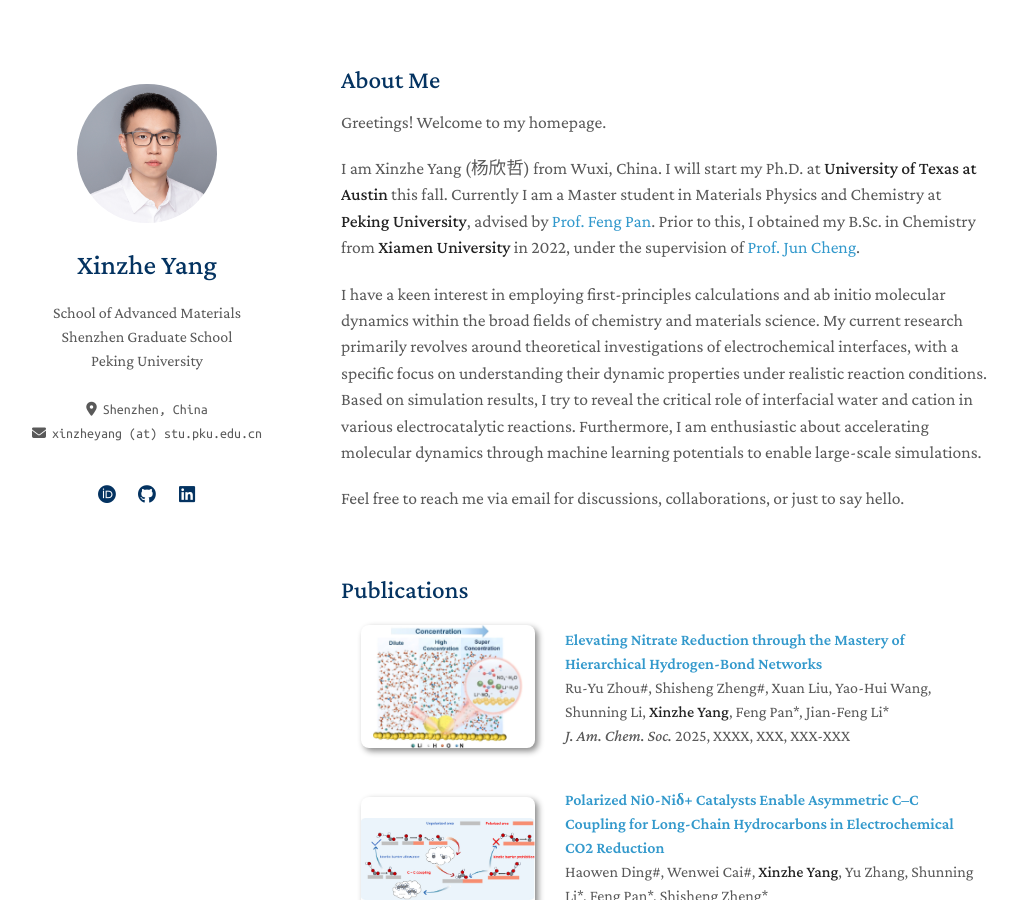
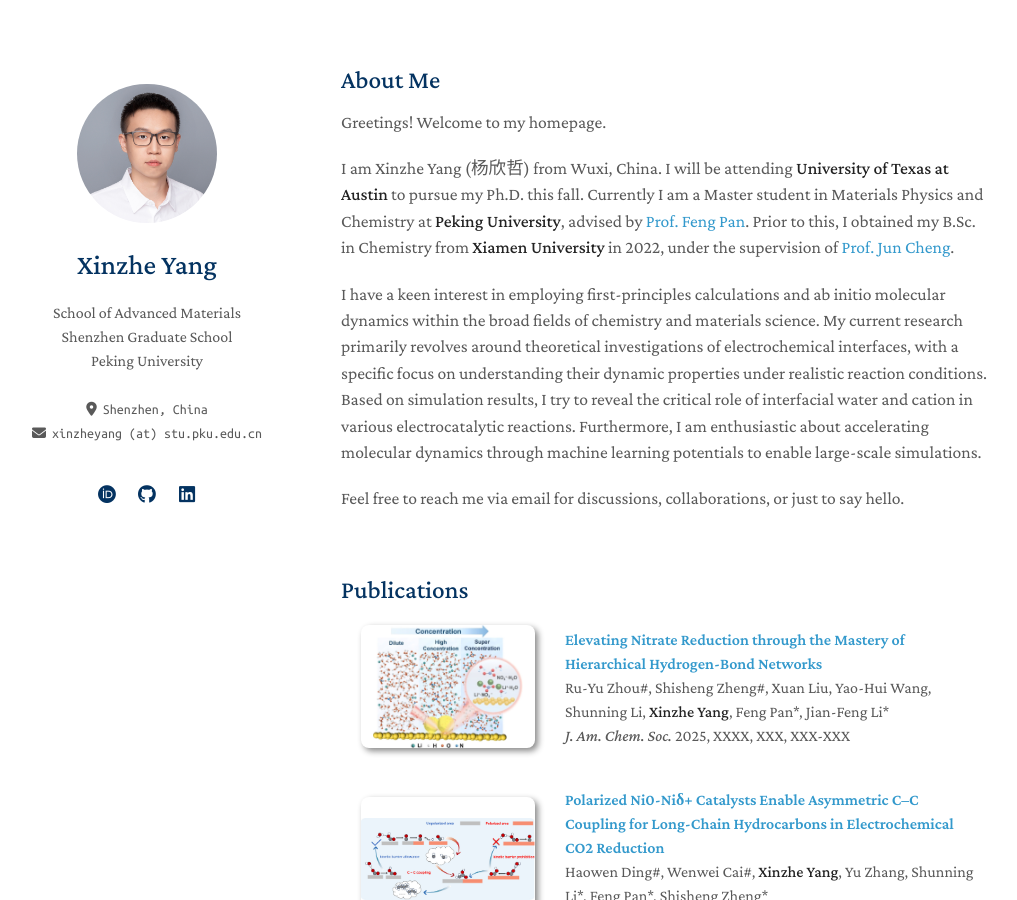
Before and after one commit to xzyang99/xzyang99.github.io, a Jekyll site: the page built from index.md, in a window 1280 px wide and 900 px high. Shown: the whole window, without its empty margins (129-1146 px from the left). Built offline with Jekyll 4.4.1, drawn with Linux system fonts in a browser that asks for light colours; a style sheet for code colours, icons or effects is not loaded; our own code applies the rules of GitHub Pages for plain Markdown files.

Commit message:
Update index.md

```diff
--- a/index.md
+++ b/index.md
@@ -6,7 +6,7 @@ layout: homepage
 
 <p style="font-size:110%;">Greetings! Welcome to my homepage.</p>
 
-<p style="font-size:110%;">I am Xinzhe Yang (杨欣哲) from Wuxi, China. I will start my Ph.D. at <strong>University of Texas at Austin</strong> this fall. Currently I am a Master student in Materials Physics and Chemistry at <strong>Peking University</strong>, advised by <a href="http://en.pkusam.cn/">Prof. Feng Pan</a>. Prior to this, I obtained my B.Sc. in Chemistry from <strong>Xiamen University</strong> in 2022, under the supervision of <a href="https://www.cheng-group.net/">Prof. Jun Cheng</a>.</p>
+<p style="font-size:110%;">I am Xinzhe Yang (杨欣哲) from Wuxi, China. I will be attending <strong>University of Texas at Austin</strong> to pursue my Ph.D. this fall. Currently I am a Master student in Materials Physics and Chemistry at <strong>Peking University</strong>, advised by <a href="http://en.pkusam.cn/">Prof. Feng Pan</a>. Prior to this, I obtained my B.Sc. in Chemistry from <strong>Xiamen University</strong> in 2022, under the supervision of <a href="https://www.cheng-group.net/">Prof. Jun Cheng</a>.</p>
 
 <p style="font-size:110%;">I have a keen interest in employing first-principles calculations and ab initio molecular dynamics within the broad fields of chemistry and materials science. My current research primarily revolves around theoretical investigations of electrochemical interfaces, with a specific focus on understanding their dynamic properties under realistic reaction conditions. Based on simulation results, I try to reveal the critical role of interfacial water and cation in various electrocatalytic reactions. Furthermore, I am enthusiastic about accelerating molecular dynamics through machine learning potentials to enable large-scale simulations.</p>
 
```
